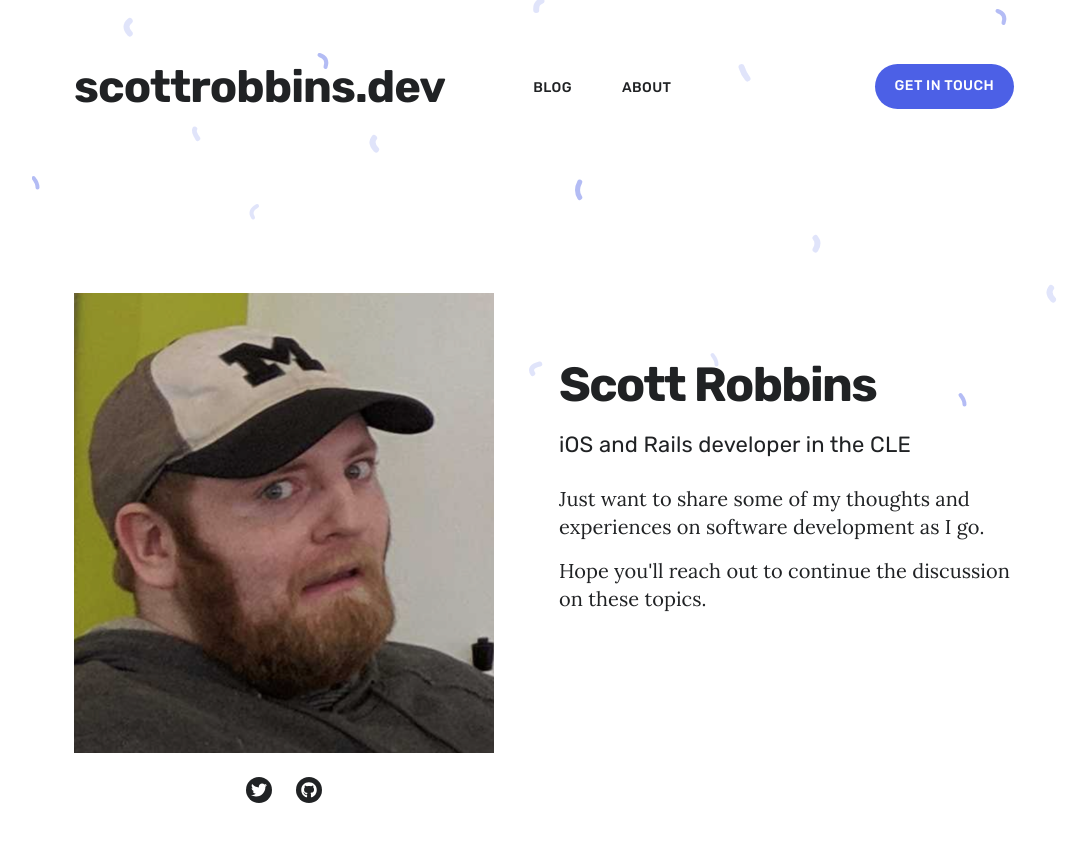
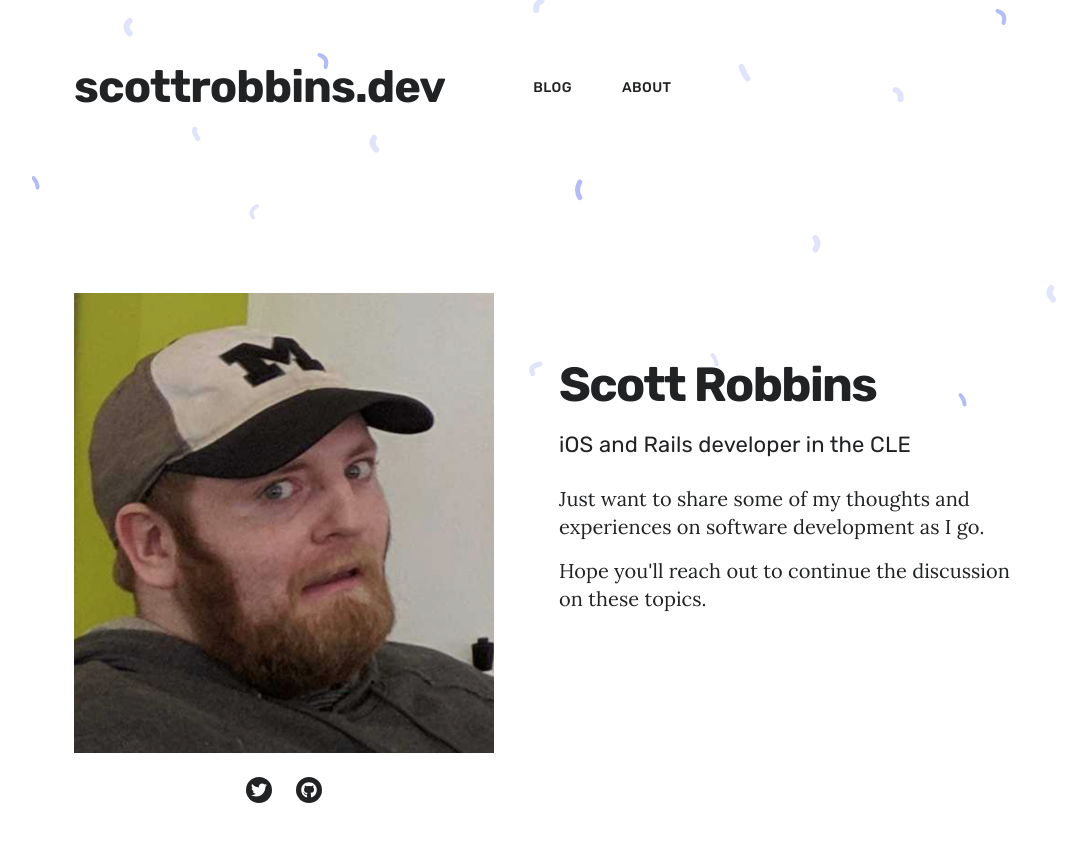
Before and after one commit to ScottRobbins/scottrobbins.github.io, a Jekyll site: the page built from index.html, in a window 1280 px wide and 900 px high. Shown: the top 842 px of the window, without its empty margins (96-1183 px from the left). Built offline with Jekyll 4.4.1, drawn with Linux system fonts in a browser that asks for light colours; nearby versions of some CDN libraries.

Commit message:
Hide contact button

```diff
--- a/_data/settings.yml
+++ b/_data/settings.yml
@@ -25,6 +25,7 @@
   grid_spacing: 10
 
 contact_settings:
+  enabled: false
   email_address: 'hello@jekyllthemes.io'
   form_action: 'https://formspree.io/hello@jekyllthemes.io'
   confirmation_url: '/thanks'
--- a/_includes/header.html
+++ b/_includes/header.html
@@ -24,6 +24,7 @@
 						<a href="{{ item.url }}" class="menu__list__item__link button--text">{{ item.title }}</a>
 					</li>
 					{% endfor %}
+
 					<li class="menu__cta">
 						<a href="#" class="menu__cta__link button--text contact-trigger js-contact">Get In Touch</a>
 					</li>
@@ -31,7 +32,9 @@
 			</div>
 		</nav>
 
+		{% if site.data.settings.contact_settings.enabled %}
 		<a href="#" class="header__cta button--fill contact-trigger js-contact">Get In Touch</a>
+		{% endif %}
 	</div>
 
 </header>
```
